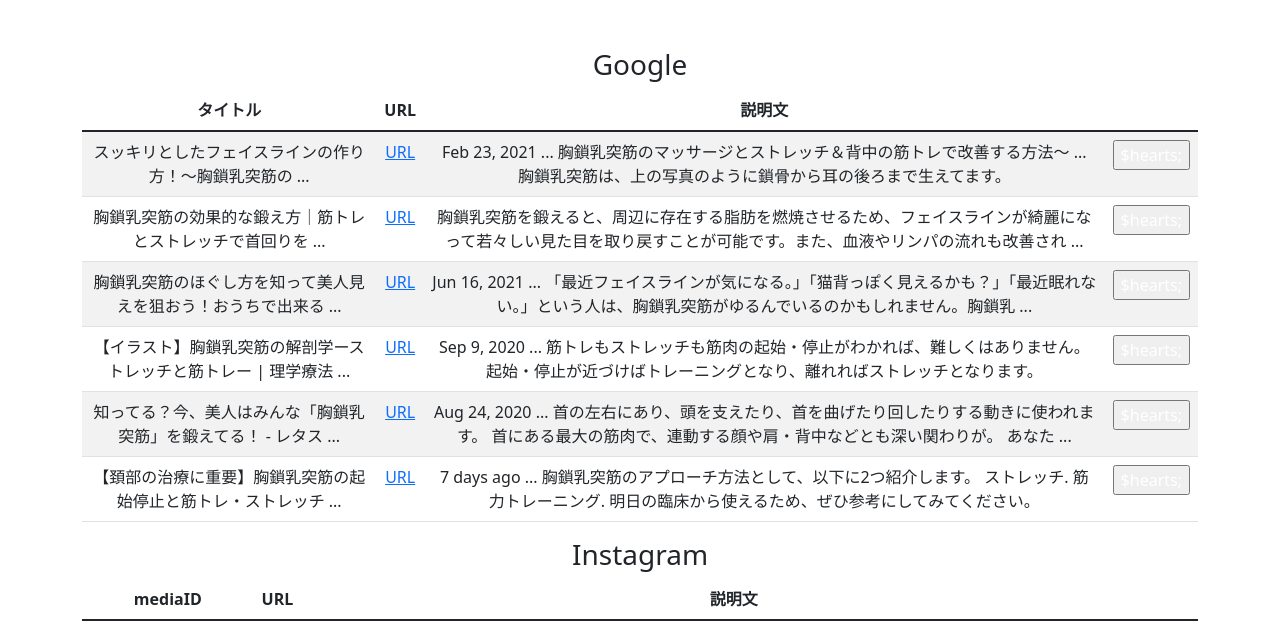
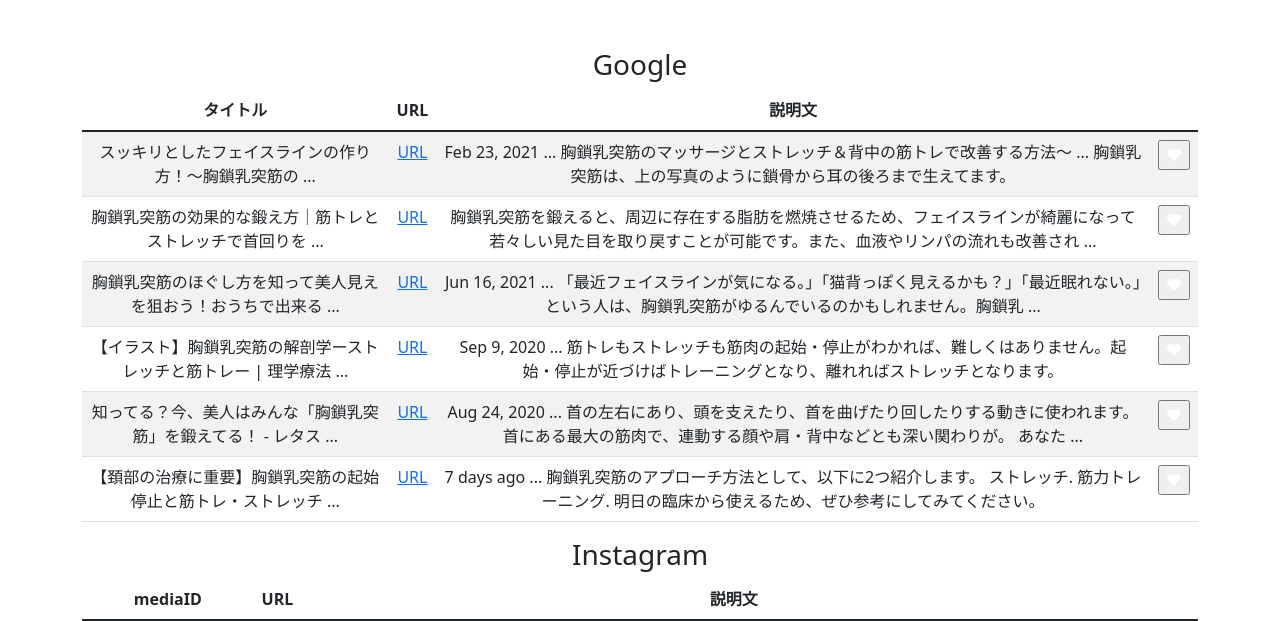
Before and after one commit to shukurimu0121/team_project, a Flask app: a page that uses team/templates/result.html in a window 1280 px wide. Shown: the part 90-711 px from the top of the page. Run offline with Flask 2, Linux system fonts and the light colour scheme; a user stored in the database is signed in; some libraries are stand-ins or nearby versions.

Commit message:
Sun, Mar 5, 2023, 11:21 PM +09:00

```diff
--- a/team/templates/result.html
+++ b/team/templates/result.html
@@ -34,7 +34,7 @@
                     <td>
                         <input id="googleid" name="googleid" type="hidden" value="{{ google['id']}}">
                         <input id="liked" name="liked" type="hidden" value="false">
-                        <input onclick="sendData()" id="heart" type="button" value="$hearts;"></input>
+                        <input onclick="sendData()" id="heart" type="button" value="&hearts;">
                     </td>
                 </tr>
                 {% endfor %}
```
Also changed, not shown: team/team.db, 1 other file.
